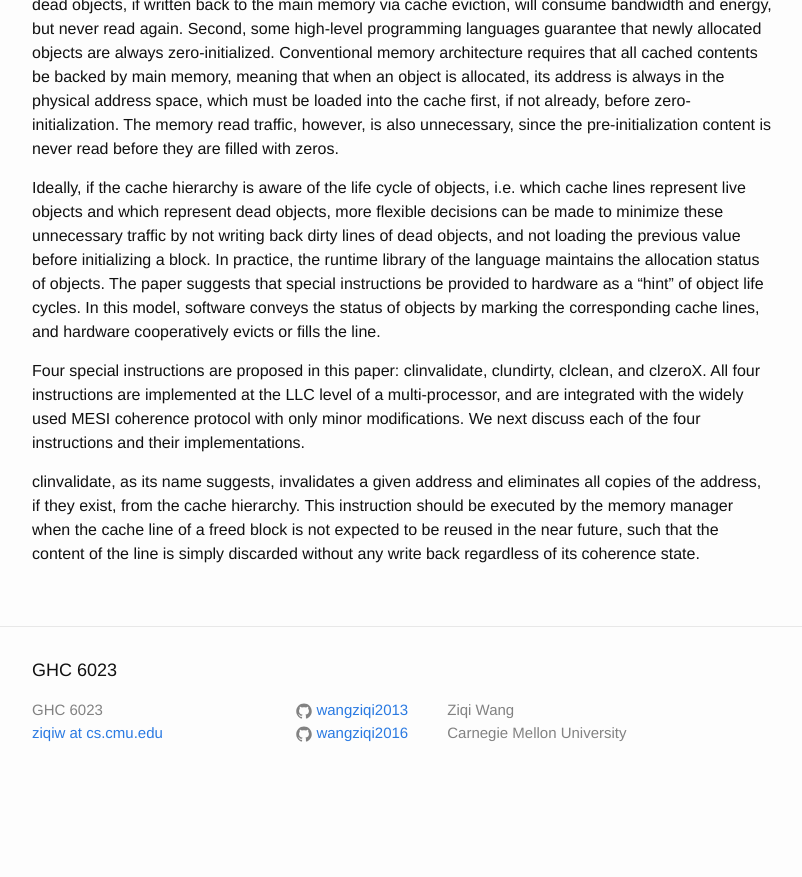
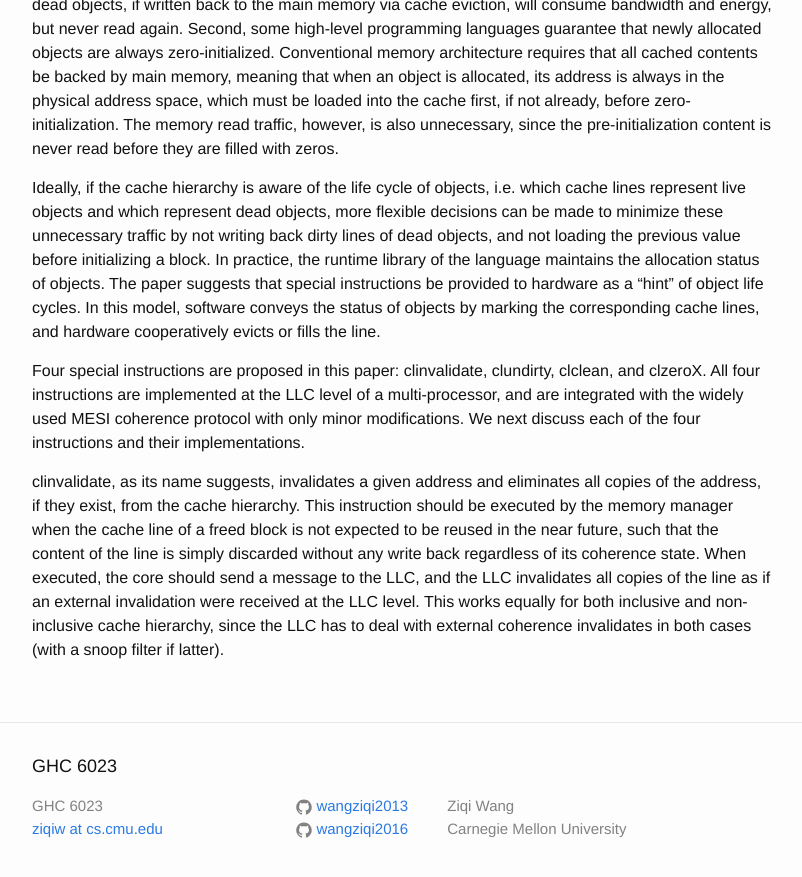
Before and after one commit to wangziqi2013/wangziqi2013.github.io, a Jekyll site: the page built from _posts/2020-08-07-cooperative-cache-scrubbing.markdown, in a window 1280 px wide and 900 px high, scrolled down 736 px. Shown: the top 877 px of the window, without its empty margins (238-1040 px from the left). Built offline with Jekyll 4.4.1, drawn with Linux system fonts in a browser that asks for light colours; before the commit the page ends 1540 px from its top, so only the background shows below that.

Commit message:
Adding snoop filter

```diff
--- a/_posts/2020-08-07-cooperative-cache-scrubbing.markdown
+++ b/_posts/2020-08-07-cooperative-cache-scrubbing.markdown
@@ -45,4 +45,7 @@ with only minor modifications. We next discuss each of the four instructions and
 clinvalidate, as its name suggests, invalidates a given address and eliminates all copies of the address, if they exist,
 from the cache hierarchy. This instruction should be executed by the memory manager when the cache line of a freed block
 is not expected to be reused in the near future, such that the content of the line is simply discarded without any write
-back regardless of its coherence state.
+back regardless of its coherence state. When executed, the core should send a message to the LLC, and the LLC invalidates
+all copies of the line as if an external invalidation were received at the LLC level. This works equally for both inclusive
+and non-inclusive cache hierarchy, since the LLC has to deal with external coherence invalidates in both cases (with a
+snoop filter if latter).
```
